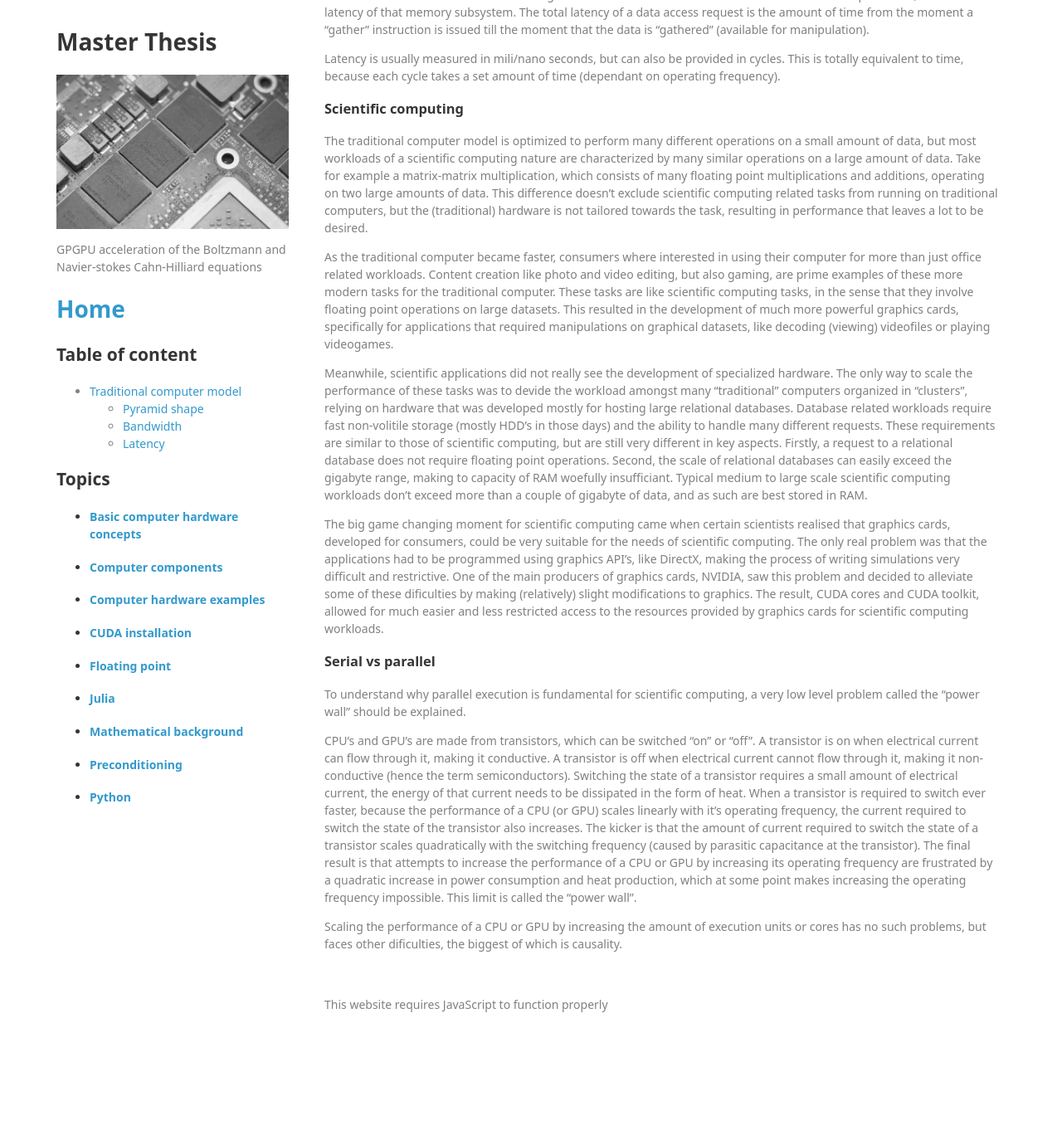
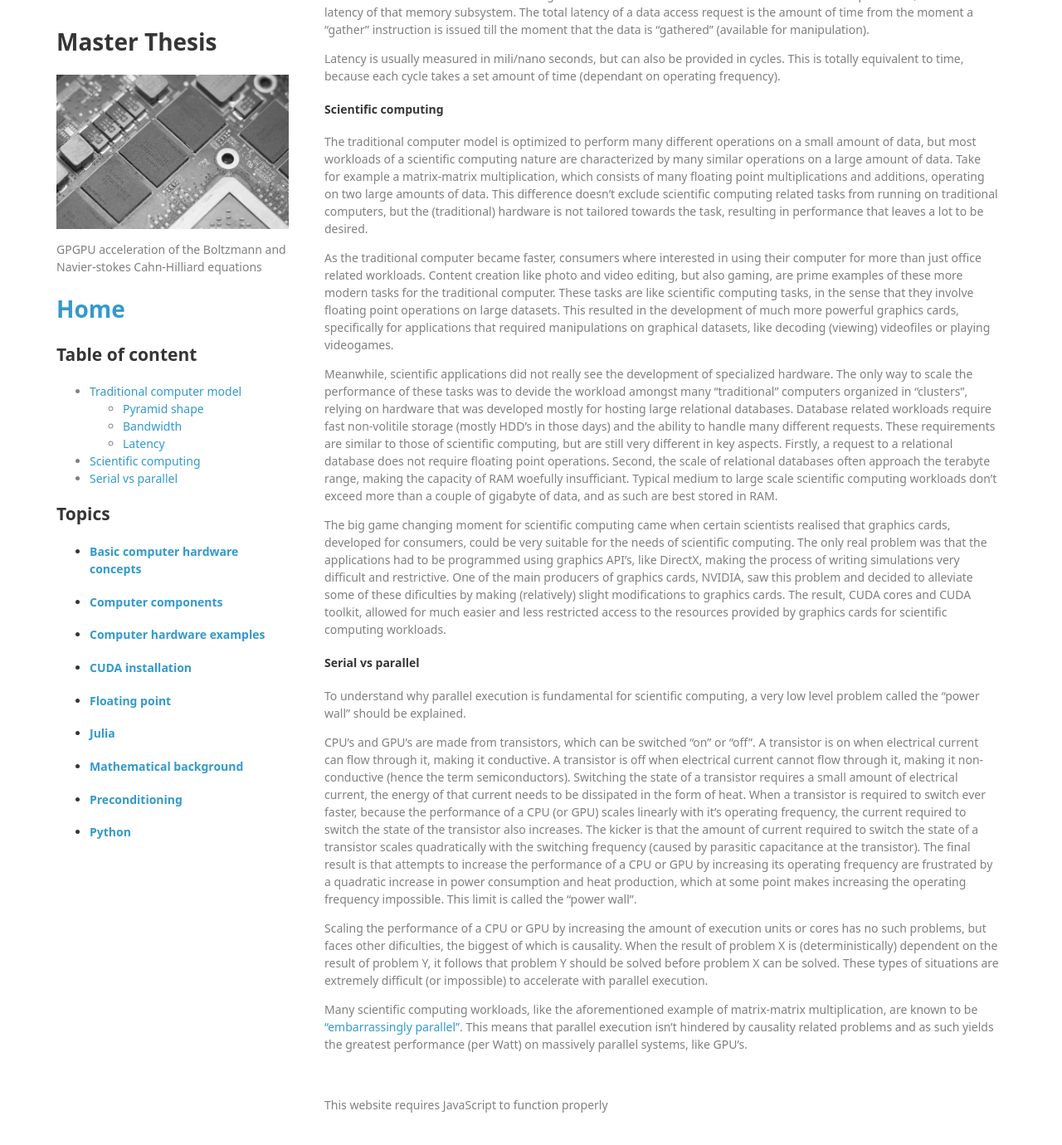
Before and after one commit to lucasbekker/lucasbekker.github.io, a Jekyll site: the page built from _sections/Basic_computer_hardware_concepts.md, in a window 1280 px wide and 1400 px high, scrolled down 1726 px. Shown: the top 1380 px of the window at 83% size. Built offline with Jekyll 4.4.1, drawn with Linux system fonts in a browser that asks for light colours; nearby versions of some CDN libraries; before the commit the page ends 3005 px from its top, so only the background shows below that.

Commit message:
Small fixes and added part on serial versus parallel

```diff
--- a/_sections/Basic_computer_hardware_concepts.md
+++ b/_sections/Basic_computer_hardware_concepts.md
@@ -43,20 +43,22 @@ The time between the arrival of the storage adresses list and the moment the fir
 
 Latency is usually measured in mili/nano seconds, but can also be provided in cycles. This is totally equivalent to time, because each cycle takes a set amount of time (dependant on operating frequency).
 
-### Scientific computing
+#### Scientific computing
 
 The traditional computer model is optimized to perform many different operations on a small amount of data, but most workloads of a scientific computing nature are characterized by many similar operations on a large amount of data. Take for example a matrix-matrix multiplication, which consists of many floating point multiplications and additions, operating on two large amounts of data. This difference doesn't exclude scientific computing related tasks from running on traditional computers, but the (traditional) hardware is not tailored towards the task, resulting in performance that leaves a lot to be desired.
 
 As the traditional computer became faster, consumers where interested in using their computer for more than just office related workloads. Content creation like photo and video editing, but also gaming, are prime examples of these more modern tasks for the traditional computer. These tasks are like scientific computing tasks, in the sense that they involve floating point operations on large datasets. This resulted in the development of much more powerful graphics cards, specifically for applications that required manipulations on graphical datasets, like decoding (viewing) videofiles or playing videogames.
 
-Meanwhile, scientific applications did not really see the development of specialized hardware. The only way to scale the performance of these tasks was to devide the workload amongst many "traditional" computers organized in "clusters", relying on hardware that was developed mostly for hosting large relational databases. Database related workloads require fast non-volitile storage (mostly HDD's in those days) and the ability to handle many different requests. These requirements are similar to those of scientific computing, but are still very different in key aspects. Firstly, a request to a relational database does not require floating point operations. Second, the scale of relational databases can easily exceed the gigabyte range, making to capacity of RAM woefully insufficiant. Typical medium to large scale scientific computing workloads don't exceed more than a couple of gigabyte of data, and as such are best stored in RAM.
+Meanwhile, scientific applications did not really see the development of specialized hardware. The only way to scale the performance of these tasks was to devide the workload amongst many "traditional" computers organized in "clusters", relying on hardware that was developed mostly for hosting large relational databases. Database related workloads require fast non-volitile storage (mostly HDD's in those days) and the ability to handle many different requests. These requirements are similar to those of scientific computing, but are still very different in key aspects. Firstly, a request to a relational database does not require floating point operations. Second, the scale of relational databases often approach the terabyte range, making the capacity of RAM woefully insufficiant. Typical medium to large scale scientific computing workloads don't exceed more than a couple of gigabyte of data, and as such are best stored in RAM.
 
-The big game changing moment for scientific computing came when certain scientists realised that graphics cards, developed for consumers, could be very suitable for the needs of scientific computing. The only real problem was that the applications had to be programmed using graphics API's, like DirectX, making the process of writing simulations very difficult and restrictive. One of the main producers of graphics cards, NVIDIA, saw this problem and decided to alleviate some of these dificulties by making (relatively) slight modifications to graphics. The result, CUDA cores and CUDA toolkit, allowed for much easier and less restricted access to the resources provided by graphics cards for scientific computing workloads.
+The big game changing moment for scientific computing came when certain scientists realised that graphics cards, developed for consumers, could be very suitable for the needs of scientific computing. The only real problem was that the applications had to be programmed using graphics API's, like DirectX, making the process of writing simulations very difficult and restrictive. One of the main producers of graphics cards, NVIDIA, saw this problem and decided to alleviate some of these dificulties by making (relatively) slight modifications to graphics cards. The result, CUDA cores and CUDA toolkit, allowed for much easier and less restricted access to the resources provided by graphics cards for scientific computing workloads.
 
-### Serial vs parallel
+#### Serial vs parallel
 
 To understand why parallel execution is fundamental for scientific computing, a very low level problem called the "power wall" should be explained.
 
 CPU's and GPU's are made from transistors, which can be switched "on" or "off". A transistor is on when electrical current can flow through it, making it conductive. A transistor is off when electrical current cannot flow through it, making it non-conductive (hence the term semiconductors). Switching the state of a transistor requires a small amount of electrical current, the energy of that current needs to be dissipated in the form of heat. When a transistor is required to switch ever faster, because the performance of a CPU (or GPU) scales linearly with it's operating frequency, the current required to switch the state of the transistor also increases. The kicker is that the amount of current required to switch the state of a transistor scales quadratically with the switching frequency (caused by parasitic capacitance at the transistor). The final result is that attempts to increase the performance of a CPU or GPU by increasing its operating frequency are frustrated by a quadratic increase in power consumption and heat production, which at some point makes increasing the operating frequency impossible. This limit is called the "power wall".
 
-Scaling the performance of a CPU or GPU by increasing the amount of execution units or cores has no such problems, but faces other dificulties, the biggest of which is causality.
+Scaling the performance of a CPU or GPU by increasing the amount of execution units or cores has no such problems, but faces other dificulties, the biggest of which is causality. When the result of problem X is (deterministically) dependent on the result of problem Y, it follows that problem Y should be solved before problem X can be solved. These types of situations are extremely difficult (or impossible) to accelerate with parallel execution.
+
+Many scientific computing workloads, like the aforementioned example of matrix-matrix multiplication, are known to be ["embarrassingly parallel"](https://en.wikipedia.org/wiki/Embarrassingly_parallel). This means that parallel execution isn't hindered by causality related problems and as such yields the greatest performance (per Watt) on massively parallel systems, like GPU's.
```
